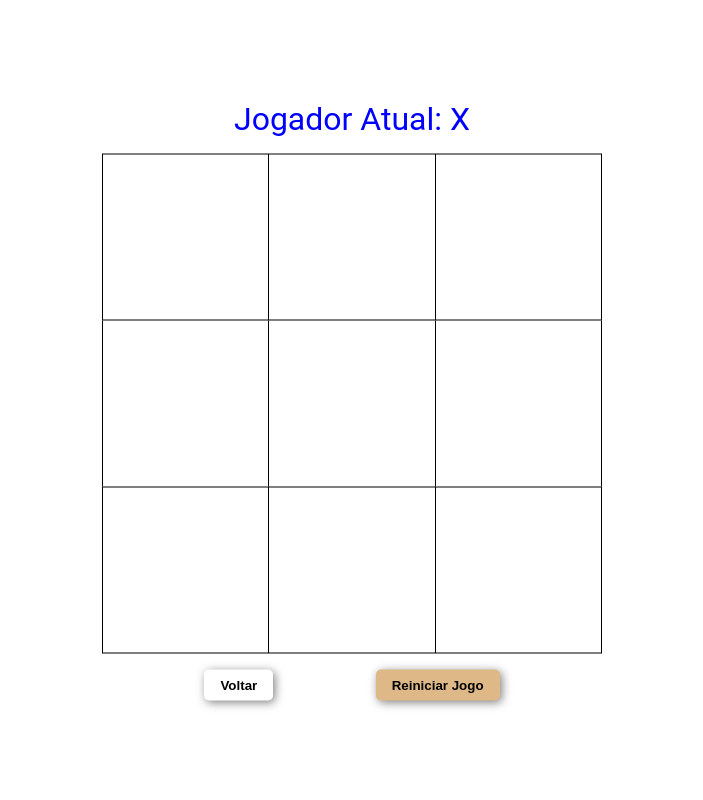
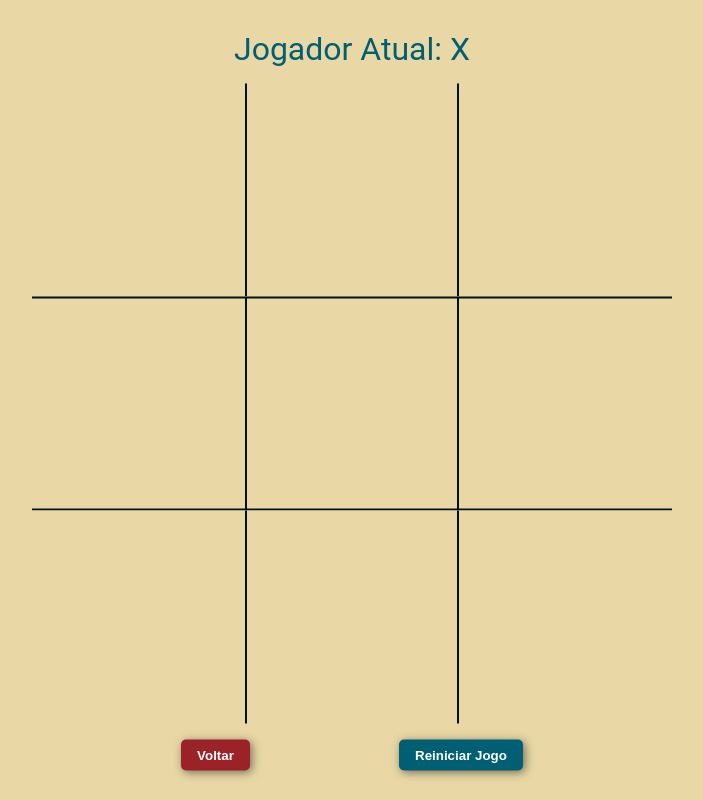
Before and after one commit to edupsousa/minicurso-react, a React (Vite) app in the folder tutorial/: page / in a window 1280 px wide. Shown: the whole page, without its empty margins (288-991 px from the left). Built offline with nearby package versions, Linux system fonts and the light colour scheme.

Commit message:
adicionada paleta de cores

```diff
--- a/tutorial/src/Placar.tsx
+++ b/tutorial/src/Placar.tsx
@@ -8,8 +8,12 @@ type Props = {
 };
 
 export default function Placar({ jogador, mostrarVencedor }: Props) {
+  const classes = ["placar", getClasseJogador(jogador)];
+  if (mostrarVencedor) {
+    classes.push("vencedor");
+  }
   return (
-    <div className={`placar ${getClasseJogador(jogador)}`}>
+    <div className={classes.join(" ")}>
       {mostrarVencedor ? "Vencedor:" : "Jogador Atual:"}{" "}
       {valor2Jogador(jogador)}
     </div>
--- a/tutorial/src/jogo.css
+++ b/tutorial/src/jogo.css
@@ -1,3 +1,19 @@
+/* https://coolors.co/palette/001219-005f73-0a9396-94d2bd-e9d8a6-ee9b00-ca6702-bb3e03-ae2012-9b2226 */
+:root {
+  --rich-black-fogra-29: #001219ff;
+  --blue-sapphire: #005f73ff;
+  --viridian-green: #0a9396ff;
+  --middle-blue-green: #94d2bdff;
+  --medium-champagne: #e9d8a6ff;
+  --gamboge: #ee9b00ff;
+  --alloy-orange: #ca6702ff;
+  --rust: #bb3e03ff;
+  --rufous: #ae2012ff;
+  --ruby-red: #9b2226ff;
+}
+body {
+  background-color: var(--medium-champagne);
+}
 .jogo {
   /* Fonte sem serifa */
   font-family: "Roboto", sans-serif;
@@ -15,15 +31,25 @@
   text-align: center;
 }
 
+.placar.vencedor {
+  /* Destacar o texto do placar quando houver um vencedor */
+  color: var(--gamboge);
+  text-shadow: var(--gamboge) 0 0 3px;
+  font-weight: bold;
+}
+
 .tabuleiro {
   /* Tamanho do tabuleiro */
-  width: 500px;
-  height: 500px;
+  width: clamp(20rem, 50vw, 40rem);
+  height: clamp(20rem, 50vw, 40rem);
 
   /* Mostrar células em um grid 3x3 */
   display: grid;
   grid-template-rows: repeat(3, 1fr);
   grid-template-columns: repeat(3, 1fr);
+
+  /* Borda exterior */
+  border: none;
 }
 
 .celula {
@@ -33,22 +59,22 @@
   align-items: center;
   /* Tamanho da fonte na célula */
   font-size: 4rem;
-  /* Borda da célula */
-  border: 1px solid #000;
   /* Cursor de "mãozinha" */
   cursor: pointer;
+
+  background-color: var(--medium-champagne);
 }
 
 .celula:nth-child(3n-1) {
-  /* Remover borda das celulas da segunda coluna para evitar borda duplicada */
-  border-left: none;
-  border-right: none;
+  /* Borda vertical */
+  border-left: 2px solid var(--rich-black-fogra-29);
+  border-right: 2px solid var(--rich-black-fogra-29);
 }
 
 .celula:nth-child(n + 4):nth-child(-n + 6) {
-  /* Remover borda das celulas da segunda para evitar borda duplicada */
-  border-top: none;
-  border-bottom: none;
+  /* Borda horizontal */
+  border-top: 2px solid var(--rich-black-fogra-29);
+  border-bottom: 2px solid var(--rich-black-fogra-29);
 }
 
 .celula.xiszinho,
@@ -59,30 +85,33 @@
 
 .bolinha {
   /* Mudar cor dos elementos com a classe do jogador bolinha */
-  color: #f00;
+  color: var(--ruby-red);
 }
 
 .xiszinho {
   /* Mudar cor dos elementos com a classe do jogador xiszinho */
-  color: #00f;
+  color: var(--blue-sapphire);
 }
 
 .celula.vitoria {
   /* Destacar a celula vitoriosa */
-  color: #0f0;
+  color: var(--gamboge);
+  text-shadow: var(--gamboge) 3px 3px 5px;
 }
 
-.jogo.encerrado .tabuleiro .celula {
+.jogo.encerrado .celula {
   /* Desabilitar o cursor de "mãozinha" se o jogo estiver encerrado */
   cursor: not-allowed;
 }
 
-.jogo.encerrado .tabuleiro .celula:not(.vitoria) span {
+.jogo.encerrado .celula:not(.vitoria) span {
   /* Diminuir visibilidade do texto das celulas que não são vitoriosas */
+  color: var(--rich-black-fogra-29);
   opacity: 0.3;
 }
 
 .controles {
+  /* Botões de controle do jogo */
   margin-top: 1rem;
   display: flex;
   flex-direction: row;
@@ -90,6 +119,7 @@
 }
 
 .botao {
+  /* Estilo padrão dos botões */
   cursor: pointer;
   padding: 0.5rem 1rem;
   font-weight: bold;
@@ -99,10 +129,21 @@
   box-shadow: rgba(0, 0, 0, 0.5) 2px 2px 10px;
 }
 
+/* Personalização dos botões */
+.botao.voltar {
+  background-color: var(--ruby-red);
+  color: #fff;
+}
+
+.botao.voltar:hover {
+  background-color: var(--rufous);
+}
+
 .botao.reiniciar {
-  background-color: #deb887;
+  background-color: var(--blue-sapphire);
+  color: #fff;
 }
 
 .botao.reiniciar:hover {
-  background-color: #b8860b;
+  background-color: var(--viridian-green);
 }
```
